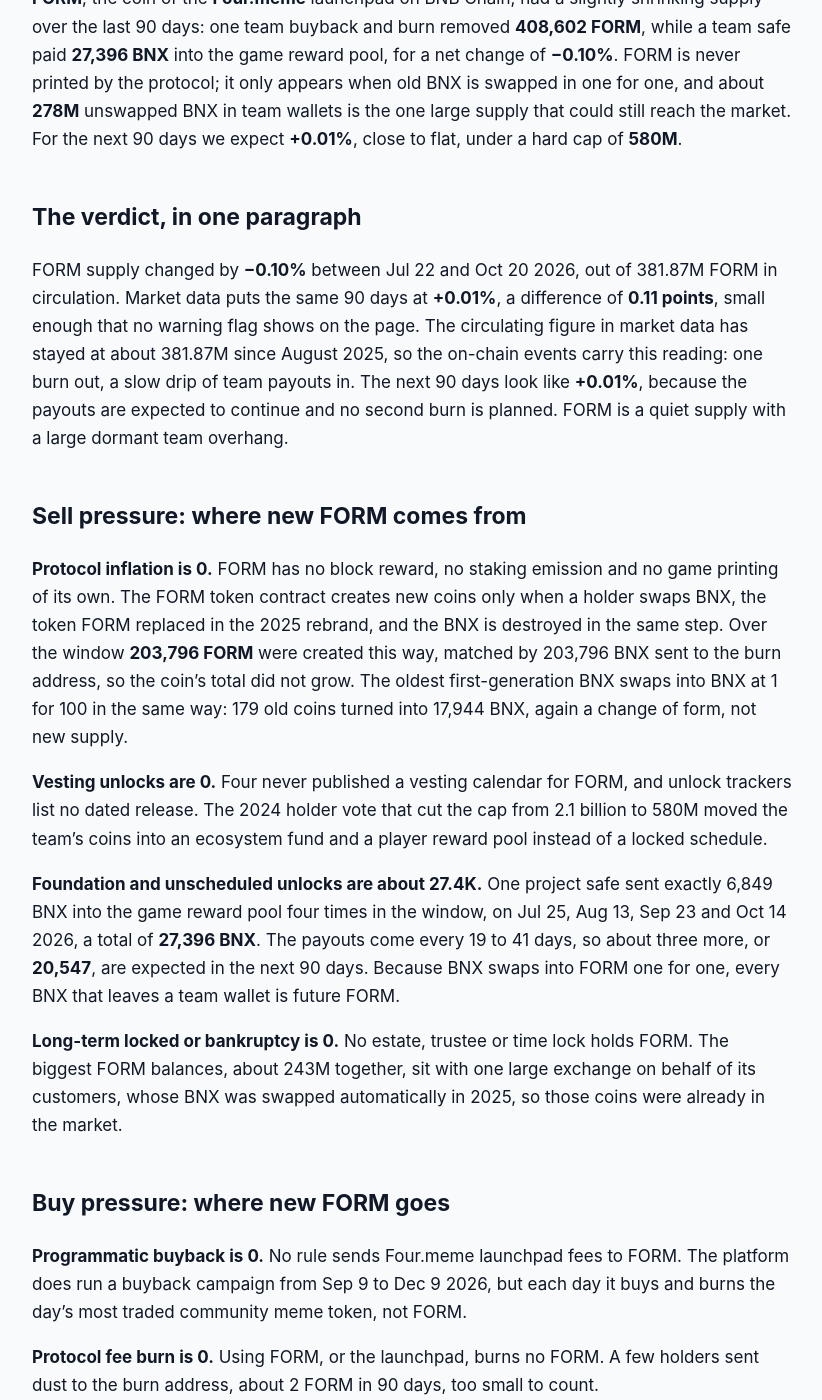
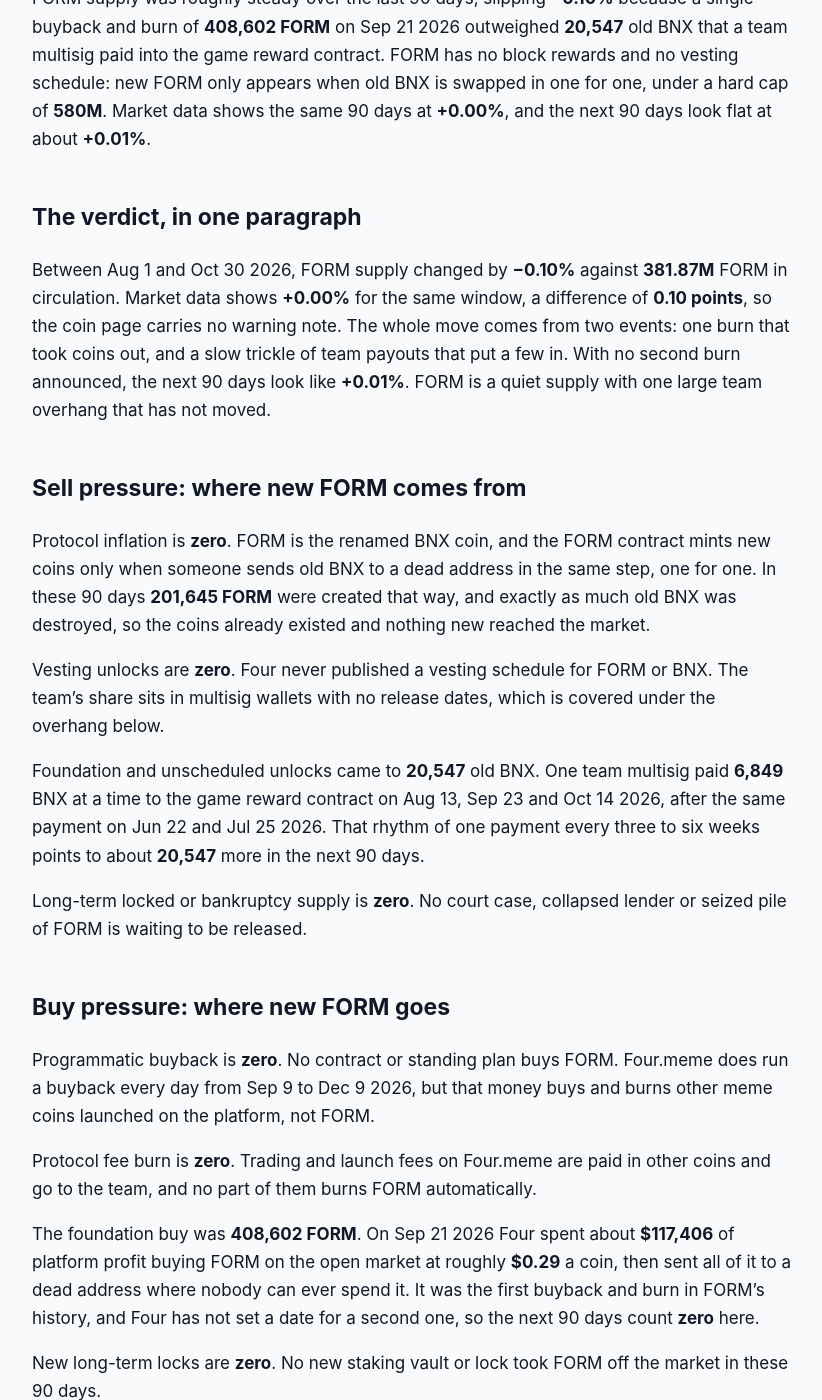
Before and after one commit to jeevansongmy-spec/mrnasdog-articles, a Jekyll site: the page built from crypto/form-pressure-framework.md, in a window 1280 px wide and 1400 px high, scrolled down 331 px. Shown: the whole window, without its empty margins (228-1050 px from the left). Built offline with Jekyll 4.4.1, drawn with Linux system fonts in a browser that asks for light colours; some of the changed text lies outside the part shown.

Commit message:
publish: crypto/form-pressure-framework

```diff
--- a/crypto/form-pressure-framework.md
+++ b/crypto/form-pressure-framework.md
@@ -1,6 +1,6 @@
 ---
 title:         "FORM Inflation Analysis · October 2026 · Mixed flows · supply roughly steady"
-description: "FORM supply is roughly steady: a 408,602 FORM team burn against 27,396 BNX paid from a team safe gives −0.10% over 90 days, about flat next. 580M cap."
+description: "FORM supply is roughly steady: a 408,602 FORM team buyback and burn against 20,547 BNX of team payouts gives −0.10% over 90 days, flat next. 580M cap."
 canonical_url: "https://mrnasdog.com/research/form/inflation"
 tags: ["crypto", "form", "four", "launchpad"]
 published: true
@@ -12,56 +12,62 @@ Originally published at [FORM Inflation Analysis · October 2026 · Mixed flows
 <!-- main-page -->
 This is the long supply read. For the signal, the price drivers and the questions people ask about Four, see [mrnasdog.com/research/form](https://mrnasdog.com/research/form).
 
-**FORM**, the coin of the **Four.meme** launchpad on BNB Chain, had a slightly shrinking supply over the last 90 days: one team buyback and burn removed **408,602 FORM**, while a team safe paid **27,396 BNX** into the game reward pool, for a net change of **−0.10%**. FORM is never printed by the protocol; it only appears when old BNX is swapped in one for one, and about **278M** unswapped BNX in team wallets is the one large supply that could still reach the market. For the next 90 days we expect **+0.01%**, close to flat, under a hard cap of **580M**.
+FORM supply was roughly steady over the last 90 days, slipping **−0.10%** because a single buyback and burn of **408,602 FORM** on Sep 21 2026 outweighed **20,547** old BNX that a team multisig paid into the game reward contract. FORM has no block rewards and no vesting schedule: new FORM only appears when old BNX is swapped in one for one, under a hard cap of **580M**. Market data shows the same 90 days at **+0.00%**, and the next 90 days look flat at about **+0.01%**.
 
 ## The verdict, in one paragraph
 
-FORM supply changed by **−0.10%** between Jul 22 and Oct 20 2026, out of 381.87M FORM in circulation. Market data puts the same 90 days at **+0.01%**, a difference of **0.11 points**, small enough that no warning flag shows on the page. The circulating figure in market data has stayed at about 381.87M since August 2025, so the on-chain events carry this reading: one burn out, a slow drip of team payouts in. The next 90 days look like **+0.01%**, because the payouts are expected to continue and no second burn is planned. FORM is a quiet supply with a large dormant team overhang.
+Between Aug 1 and Oct 30 2026, FORM supply changed by **−0.10%** against **381.87M** FORM in circulation. Market data shows **+0.00%** for the same window, a difference of **0.10 points**, so the coin page carries no warning note. The whole move comes from two events: one burn that took coins out, and a slow trickle of team payouts that put a few in. With no second burn announced, the next 90 days look like **+0.01%**. FORM is a quiet supply with one large team overhang that has not moved.
 
 ## Sell pressure: where new FORM comes from
 
-**Protocol inflation is 0.** FORM has no block reward, no staking emission and no game printing of its own. The FORM token contract creates new coins only when a holder swaps BNX, the token FORM replaced in the 2025 rebrand, and the BNX is destroyed in the same step. Over the window **203,796 FORM** were created this way, matched by 203,796 BNX sent to the burn address, so the coin's total did not grow. The oldest first-generation BNX swaps into BNX at 1 for 100 in the same way: 179 old coins turned into 17,944 BNX, again a change of form, not new supply.
+Protocol inflation is **zero**. FORM is the renamed BNX coin, and the FORM contract mints new coins only when someone sends old BNX to a dead address in the same step, one for one. In these 90 days **201,645 FORM** were created that way, and exactly as much old BNX was destroyed, so the coins already existed and nothing new reached the market.
 
-**Vesting unlocks are 0.** Four never published a vesting calendar for FORM, and unlock trackers list no dated release. The 2024 holder vote that cut the cap from 2.1 billion to 580M moved the team's coins into an ecosystem fund and a player reward pool instead of a locked schedule.
+Vesting unlocks are **zero**. Four never published a vesting schedule for FORM or BNX. The team's share sits in multisig wallets with no release dates, which is covered under the overhang below.
 
-**Foundation and unscheduled unlocks are about 27.4K.** One project safe sent exactly 6,849 BNX into the game reward pool four times in the window, on Jul 25, Aug 13, Sep 23 and Oct 14 2026, a total of **27,396 BNX**. The payouts come every 19 to 41 days, so about three more, or **20,547**, are expected in the next 90 days. Because BNX swaps into FORM one for one, every BNX that leaves a team wallet is future FORM.
+Foundation and unscheduled unlocks came to **20,547** old BNX. One team multisig paid **6,849** BNX at a time to the game reward contract on Aug 13, Sep 23 and Oct 14 2026, after the same payment on Jun 22 and Jul 25 2026. That rhythm of one payment every three to six weeks points to about **20,547** more in the next 90 days.
 
-**Long-term locked or bankruptcy is 0.** No estate, trustee or time lock holds FORM. The biggest FORM balances, about 243M together, sit with one large exchange on behalf of its customers, whose BNX was swapped automatically in 2025, so those coins were already in the market.
+Long-term locked or bankruptcy supply is **zero**. No court case, collapsed lender or seized pile of FORM is waiting to be released.
 
 ## Buy pressure: where new FORM goes
 
-**Programmatic buyback is 0.** No rule sends Four.meme launchpad fees to FORM. The platform does run a buyback campaign from Sep 9 to Dec 9 2026, but each day it buys and burns the day's most traded community meme token, not FORM.
+Programmatic buyback is **zero**. No contract or standing plan buys FORM. Four.meme does run a buyback every day from Sep 9 to Dec 9 2026, but that money buys and burns other meme coins launched on the platform, not FORM.
 
-**Protocol fee burn is 0.** Using FORM, or the launchpad, burns no FORM. A few holders sent dust to the burn address, about 2 FORM in 90 days, too small to count.
+Protocol fee burn is **zero**. Trading and launch fees on Four.meme are paid in other coins and go to the team, and no part of them burns FORM automatically.
 
-**Foundation buy is about 408.6K.** On Sep 21 2026 a fresh wallet spent about 117,406 USDT buying FORM in the two main trading pools on BNB Chain, then sent all **408,602 FORM** to the burn address, where they can never move again. The team said the money came from platform profit. It was the first FORM burn ever: the burn address held only dust before. Nothing says it will repeat, so the next 90 days count **0** here until a second buyback happens.
+The foundation buy was **408,602 FORM**. On Sep 21 2026 Four spent about **$117,406** of platform profit buying FORM on the open market at roughly **$0.29** a coin, then sent all of it to a dead address where nobody can ever spend it. It was the first buyback and burn in FORM's history, and Four has not set a date for a second one, so the next 90 days count **zero** here.
 
-**New long-term lock is 0.** No staking contract or new lock took FORM out of the market in the window.
+New long-term locks are **zero**. No new staking vault or lock took FORM off the market in these 90 days.
 
 ## Foundation and overhang
 
-The real weight on FORM is the BNX that was never swapped. About **278M BNX**, close to the whole FORM supply that exists today, sits in team wallets: multi-signature safes holding 75.9M, 61.6M, 25.2M, 16.4M and 1.4M BNX, two single wallets with 63.1M and 24.7M, and a 9.6M contract. The 2024 plan split this into an ecosystem fund, a player reward pool and a small team share. Only the 75.9M safe moved in the window, through the four payouts above; the rest has no published schedule.
+The big number to know is **190.08M** old BNX held in team wallets and never swapped into FORM. It sits in five multisig wallets holding **75.91M**, **61.61M**, **25.16M**, **16.44M** and **1.36M**, plus **9.60M** in one other team contract. Because this BNX can be swapped into FORM one for one at any time, it is the one large pile that could still reach the market.
 
-A separate wallet holds about 5.0M FORM and did not move. The game reward pool that receives the safe payouts held about 313K BNX on Oct 20 2026 and paid about 2,890 BNX to players in 90 days. If any of these team balances falls between rebuilds, the outflow is counted as new sell pressure at the next one.
+Only the **75.91M** wallet moved in these 90 days, and only for the small game payments above. The other wallets did not send a single coin. In 2024 Four said this share would fund the ecosystem and reward users once the old game output reached its cap, so it is meant to be spent slowly rather than held forever.
 
-## How FORM compares to other launchpad and platform tokens
+These balances are checked on-chain. If any of these wallets' balances falls between checks, the coins that leave are added to sell pressure at the next check.
 
-Most platform tokens live on a promise of buybacks. Exchange coins and some launchpad coins set aside a fixed share of fees every month or quarter and burn what they buy, so their supply falls on a timetable. FORM has no such rule. Its one burn on Sep 21 2026 was a single decision, so FORM sits between a token with a buyback programme and one with none at all.
+## How FORM compares to other launchpad tokens
 
-On the sell side FORM is calmer than most young launchpad tokens, which often carry monthly investor and team unlocks. FORM has no vesting calendar and no emission. Its risk has a different shape: one large pool of old BNX under team control that can be swapped into FORM at any moment, worth about as much as the whole current supply. Coins with a clean cap and nothing held back carry less of that risk; FORM's cap of 580M is close to its 577M swap total, so the cap limits new minting but not the release of what the team already holds.
+Launchpad tokens earn money from people launching and trading new coins, and the main question is whether any of that money comes back to the token. Some launchpads, such as Pump.fun with PUMP, run a standing buyback that spends a share of revenue on their own token every day, which creates steady buy pressure. FORM has no such rule. Its one buyback was a single team decision, so FORM gets a burn only when the team chooses to make one.
+
+FORM also differs from exchange coins such as BNB, which burn on a fixed quarterly schedule. FORM has no set schedule at all. On the sell side FORM looks more like an old coin that has finished printing: no block rewards and no vesting, just a capped supply and a team pile that has barely moved.
+
+The cap matters too. FORM cannot go past **580M**, and the coins outside circulation are old BNX held by the team rather than new coins still to be printed. That makes FORM's future supply a question of what the team does with its wallets, not of a mint schedule.
 
 ## What to watch in the next 90 days
 
-**A second buyback.** If Four burns FORM again, especially on a set rhythm, the next 90 days turn from flat to shrinking.
+The next team multisig payment to the game reward contract should land between about Nov 2 and Nov 24 2026, going by the gaps between earlier payments; each one is **6,849** BNX.
 
-**The team BNX wallets.** A move out of the 278M held in safes and wallets would be the largest possible source of new FORM.
+Four.meme's meme coin buyback, which fires every day, runs until Dec 9 2026. Watch whether the team points any of that revenue at FORM, which would turn a one-off burn into a habit.
 
-**The safe payouts.** The 6,849 BNX payouts came on Jul 25, Aug 13, Sep 23 and Oct 14 2026; the next one is likely in November 2026.
+Watch the dead address for a second FORM burn. The first came on Sep 21 2026; a second one would change the buy side straight away.
 
-**The meme buyback campaign ending Dec 9 2026.** It burns other tokens, but a new version that included FORM would change the buy side.
+Watch the five team multisigs and the team contract holding **190.08M** old BNX. Any large swap or transfer out of them would be the biggest supply event FORM could see.
+
+On Oct 25 2026 Four.meme opened a launch mode for AI agent wallets. It does not create FORM, but busier launches mean more platform profit that the team could spend on another buyback.
 
 ## Summary
 
-FORM supply shrank by **0.10%** in the last 90 days, because one team buyback burned **408,602 FORM** on Sep 21 2026 while a team safe paid only 27,396 BNX into the game reward pool. FORM has no emission and no vesting: new FORM only appears when old BNX is swapped in one for one. The key risk is the roughly **278M** unswapped BNX in team wallets, which could become FORM at any time. With no second burn planned, the next 90 days look flat at **+0.01%**, under a hard cap of 580M.
+FORM supply fell **0.10%** in the 90 days to Oct 30 2026, because Four bought and burned **408,602 FORM** on Sep 21 2026 while a team multisig paid out only **20,547** old BNX. FORM has no block rewards and no vesting; new FORM only replaces old BNX one for one, under a **580M** cap. The key risk is the **190.08M** old BNX in team wallets, which can be swapped into FORM at any time but has not moved. Without a second burn, the next 90 days look flat at about **+0.01%**.
 
-*MrNasDog Pressure Framework analysis of FORM, Metric 1 — Inflation. Data + explanation only. Not financial advice. Checked Oct 20 2026.*
+*MrNasDog Pressure Framework analysis of FORM, Metric 1 — Inflation. Data + explanation only. Not financial advice. Checked Oct 30 2026.*
```
